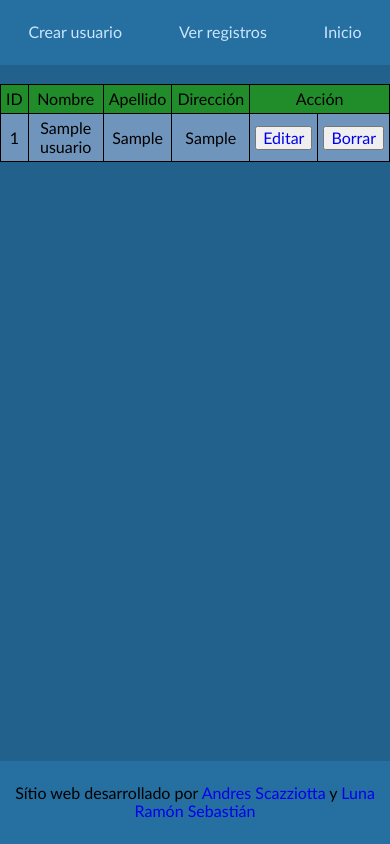
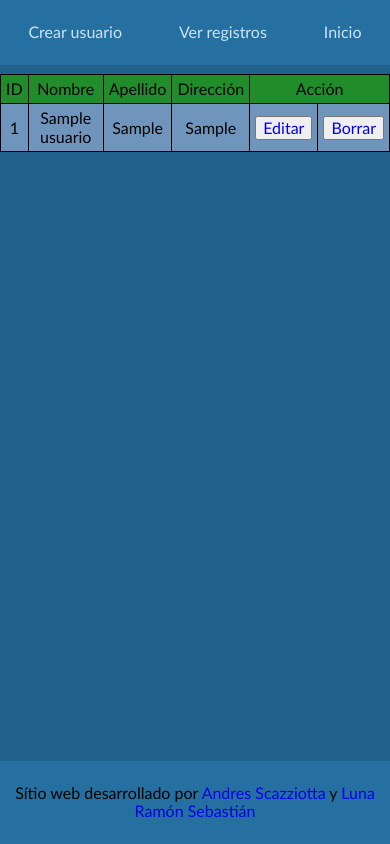
Before and after one commit to ramonsebastianluna/CRUD, a PHP site: page /ver.php in a window 390 px wide. Run offline with PHP 8.4, Linux system fonts and the light colour scheme; tables that the repository leaves empty or names only in its code hold one stand-in row (values such as "Sample post").

Commit message:
fixed responsive style for ver

```diff
--- a/css/estilos-ver.css
+++ b/css/estilos-ver.css
@@ -1,7 +1,3 @@
-body {
-    position: relative;
-}
-
 nav {
     position: fixed;
     background-color: #2570a1;
@@ -34,13 +30,14 @@ nav ul li a:hover {
 }
 
 main {
-    position: absolute;
-    min-height: calc(100vh - 128px);
+    position: relative;
+    height: calc(100vh - 148px);
     width: 100%;
     top: 64px;
     text-align: center;
     background-color: #21618c;
-    padding: 20px 0;
+    overflow: scroll;
+    padding: 10px 0;
 }
 
 table, tr, td, th {
@@ -92,7 +89,7 @@ p a {
     }
 
     main {
-        min-height: calc(100vh - 147px);
+        height: calc(100vh - 167px);
     }
 
     footer {
```
